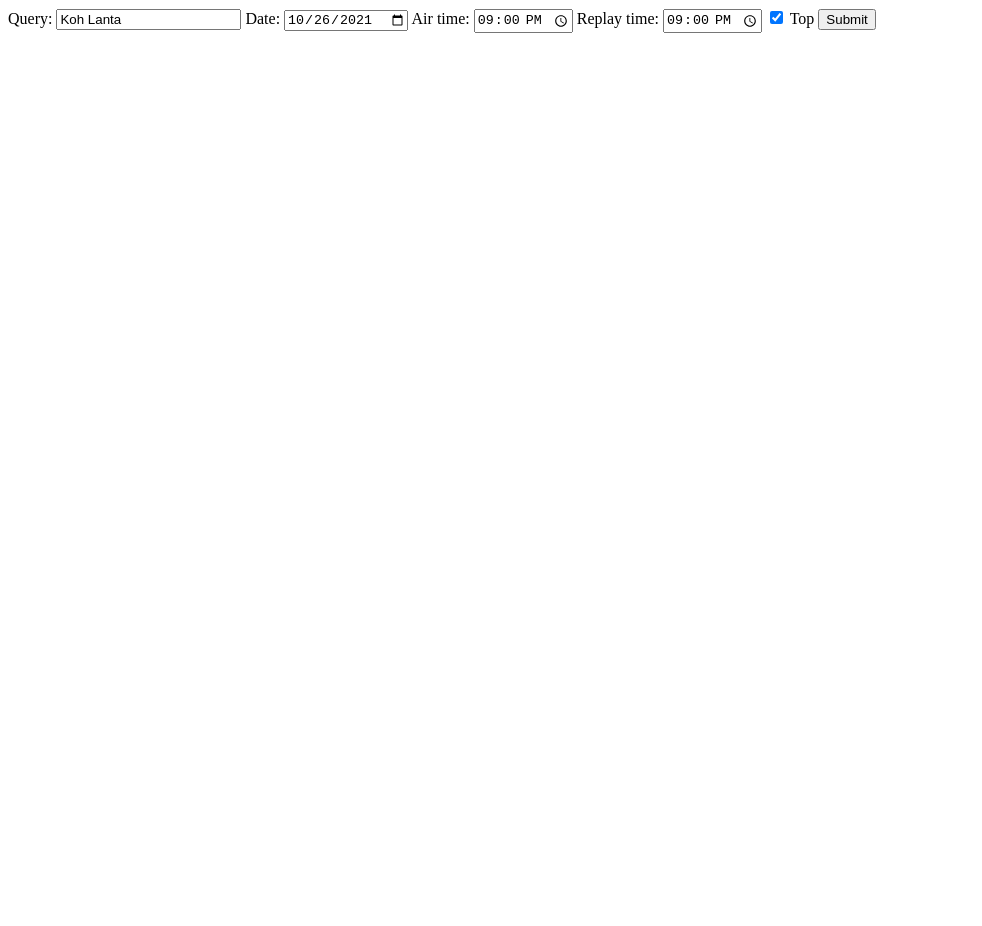
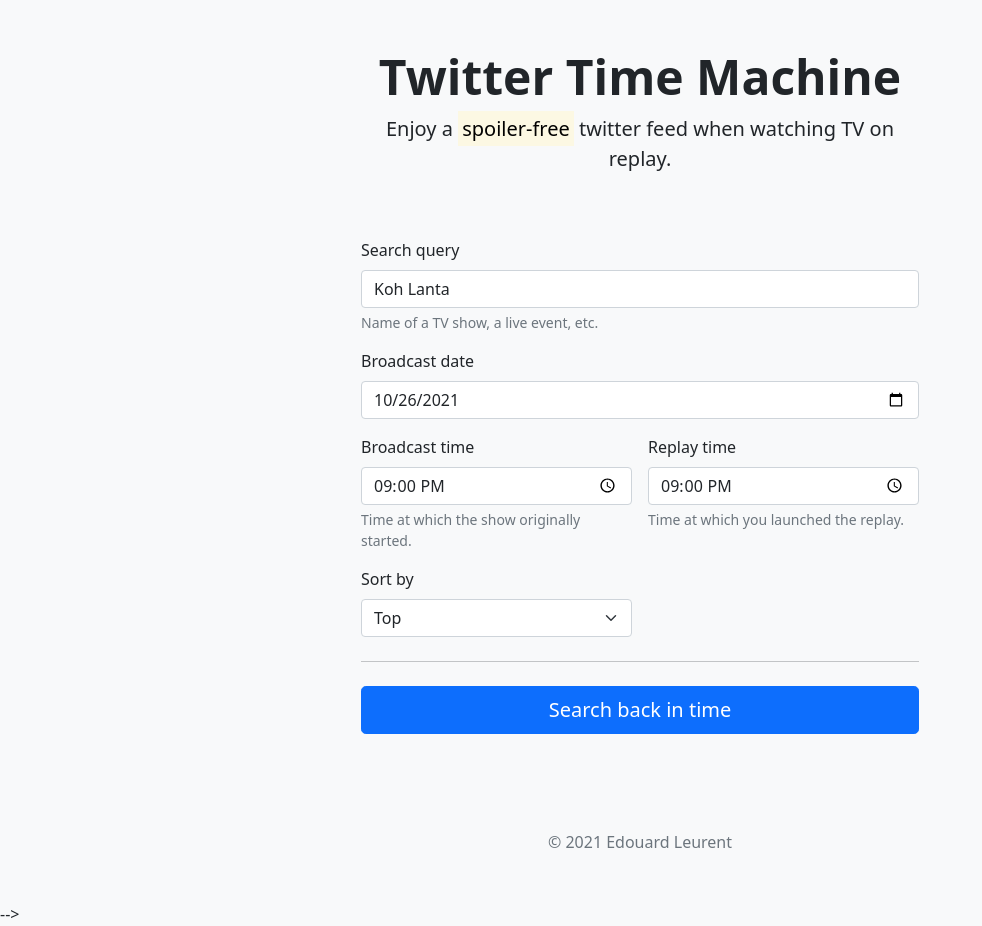
Before and after one commit to eleurent/twitter-time-machine, a plain HTML site: page index.html in a window 1280 px wide. Shown: the whole page, without its empty margins (0-982 px from the left). Before the commit the page ends 800 px from the top, so only its background shows below. Drawn offline with nearby package versions, Linux system fonts and the light colour scheme.

Commit message:
Use a nicer bootstrap template

```diff
--- a/index.html
+++ b/index.html
@@ -1,23 +1,100 @@
+<!doctype html>
+<html lang="en">
+<head>
+	<link href="https://cdn.jsdelivr.net/npm/bootstrap@5.1.3/dist/css/bootstrap.min.css" rel="stylesheet" integrity="sha384-1BmE4kWBq78iYhFldvKuhfTAU6auU8tT94WrHftjDbrCEXSU1oBoqyl2QvZ6jIW3" crossorigin="anonymous">
+</head>
+
+<body class="bg-light">
+	<div class="container">
+		<main>
+			<div class="col-md-6 offset-md-3 py-5 text-center">
+				<h1 class="display-5 fw-bold">Twitter Time Machine</h1>
+				<p class="lead">Enjoy a <mark>spoiler-free</mark> twitter feed when watching TV on replay.</p>
+			</div>
+			<div class="col-md-6 offset-md-3">
+				<form class="needs-validation" novalidate="" action="#" onsubmit="return goBack();">
+					<div class="row g-3">
+						<div class="col-12">
+							<label for="query" class="form-label">Search query</label>
+
+							<div class="input-group has-validation">
+								<input type="text" class="form-control" id="query" placeholder="Koh Lanta" value="Koh Lanta" required="">
+								<!-- <div id="queryHelp" class="form-text">Which show are you watching?</div> -->
+								<div class="invalid-feedback">
+									Your query is required.
+								</div>
+							</div>
+							<div class="form-text">Name of a TV show, a live event, etc.</div>
+						</div>
+
+						<div class="col-12">
+							<label for="date" class="form-label">Broadcast date</label>
+							<input type="date" class="form-control" id="date">
+							<div class="invalid-feedback">
+								Please enter a valid date.
+							</div>
+						</div>
+
+						<div class="col-sm-6">
+							<label for="broadcastTime" class="form-label">Broadcast time</label>
+							<input type="time" class="form-control" id="broadcastTime" value="21:00">
+							<div class="invalid-feedback">
+								Please enter a valid broadcast time.
+							</div>
+							<div class="form-text">Time at which the show originally started.</div>
+						</div>
+						<div class="col-sm-6">
+							<label for="replayTime" class="form-label">Replay time</label>
+							<input type="time" class="form-control" id="replayTime" value="21:00">
+							<div class="invalid-feedback">
+								Please enter a valid replay time.
+							</div>
+							<div class="form-text">Time at which you launched the replay.</div>
+						</div>
+						<div class="col-md-6">
+							<label for="type" class="form-label">Sort by</label>
+							<select class="form-select" id="type" required="">
+								<option value="top">Top</option>
+								<option value="live">Latest</option>
+								<option value="user">People</option>
+								<option value="image">Photos</option>
+								<option value="video">Videos</option>
+							</select>
+							<div class="invalid-feedback">
+								Please select a valid type.
+							</div>
+						</div>
+					</div>
+					<hr class="my-4">
+					<button class="w-100 btn btn-primary btn-lg" type="submit">Search back in time</button>
+				</form>
+			</div>
+		</main>
+
+		<footer class="my-5 pt-5 text-muted text-center text-small">
+			<p class="mb-1">© 2021 Edouard Leurent</p>
+		</footer>
+	</div>
+
+
+
 	<script>
-
 		/** https://github.com/igorbrigadir/twitter-advanced-search/ */
-
 		function goBack() {
 			const url = new URL("https://twitter.com/search");
 
 			const query = document.getElementById('query').value;
 			const date = new Date(document.getElementById('date').value);
-	const airTime = document.getElementById('airTime').value;
+			const broadcastTime = document.getElementById('broadcastTime').value;
 			const replayTime = document.getElementById('replayTime').value;
-	const top = document.getElementById("top").checked;
+			const f = document.getElementById("type").value;
 
 			var until = new Date();
 			until.setDate(date.getDate());
 			until.setMonth(date.getMonth());
 			until.setFullYear(date.getFullYear());
-	delta = airTime.split(":")[0]*3600 + airTime.split(":")[1]*60 - replayTime.split(":")[0]*3600 - replayTime.split(":")[1]*60;
+			delta = broadcastTime.split(":")[0]*3600 + broadcastTime.split(":")[1]*60 - replayTime.split(":")[0]*3600 - replayTime.split(":")[1]*60;
 			var timestamp = Math.floor(until / 1000 + delta);
-	var f = top ? "top" : "live";
 
 			url.search = new URLSearchParams({
 				q: query + " until_time:" + timestamp,
@@ -28,23 +105,13 @@
 		}
 	</script>
 
-<form action="#" onsubmit="return goBack();">
-	<label for="query">Query:</label>
-	<input id="query" type="text" value="Koh Lanta">
-	<label for="date">Date:</label>
-	<input id="date" type="date">
-	<label for="airTime">Air time:</label>
-	<input id="airTime" type="time" value="21:00">
-	<label for="replayTime">Replay time:</label>
-	<input id="replayTime" type="time" value="21:00">
-  	<input type="checkbox" id="top" name="top"
-         checked>
-  	<label for="top">Top</label>
-	<input type="submit">
-</form>
-
 	<script>
 		var prevTuesday = new Date();
 		prevTuesday.setDate(prevTuesday.getDate() - (prevTuesday.getDay() + 5) % 7);
 		document.getElementById("date").valueAsDate = prevTuesday;
 	</script>
+
+	<script src="https://cdn.jsdelivr.net/npm/bootstrap@5.1.3/dist/js/bootstrap.bundle.min.js" integrity="sha384-ka7Sk0Gln4gmtz2MlQnikT1wXgYsOg+OMhuP+IlRH9sENBO0LRn5q+8nbTov4+1p" crossorigin="anonymous"></script> -->
+	<script src="form-validation.js"></script>
+</body>
+</html>
```
Lines whose indentation alone changed are shown as unchanged.
